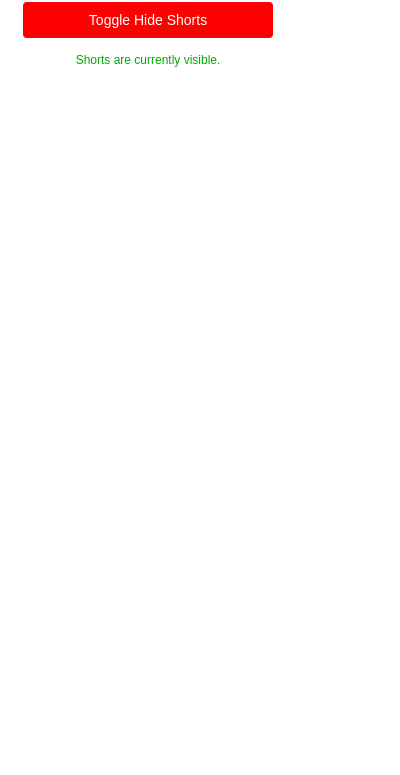
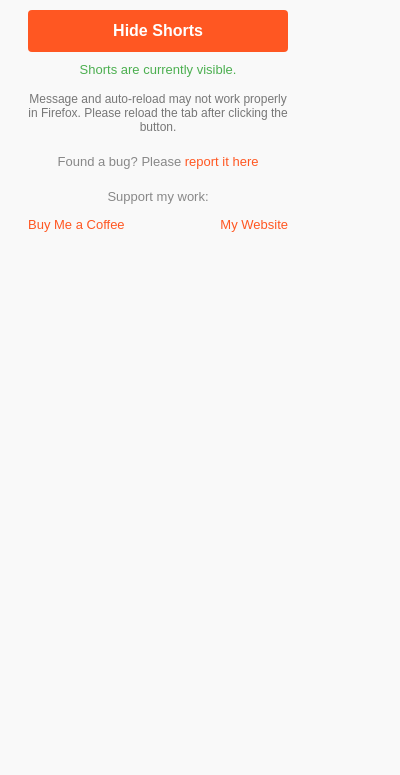
Before and after one commit to Grenish/detoxify, a browser extension: page firefox/popup.html in a window 400 px wide. Shown: the part 69-844 px from the top of the page. Drawn offline with Linux system fonts and the light colour scheme.

Commit message:
Refractor the code with firefox support

```diff
--- a/firefox/background-script.js
+++ b/firefox/background-script.js
@@ -1,6 +1,5 @@
 chrome.runtime.onMessage.addListener((request, sender, sendResponse) => {
   if (request.action === "updateShortsVisibility") {
-    // Get all YouTube tabs and send them a message to update Shorts visibility
     chrome.tabs.query({ url: "*://www.youtube.com/*" }, (tabs) => {
       if (chrome.runtime.lastError) {
         console.error("Could not query tabs:", chrome.runtime.lastError);
@@ -15,7 +14,7 @@ chrome.runtime.onMessage.addListener((request, sender, sendResponse) => {
             if (chrome.runtime.lastError) {
               console.error(
                 "Error sending message to content script:",
-                chrome.runtime.lastError
+                chrome.runtime.lastError.message
               );
             }
           }
--- a/firefox/popup.html
+++ b/firefox/popup.html
@@ -2,51 +2,124 @@
 <html lang="en">
   <head>
     <meta charset="UTF-8" />
-    <title>YouTube Shorts Hider</title>
+    <title>Detoxify YouTube</title>
     <style>
+      /* Overall layout and font */
       body {
         font-family: Arial, sans-serif;
-        padding: 15px;
-        width: 250px;
+        padding: 20px;
+        width: 260px;
+        background-color: #f9f9f9;
+        color: #333;
       }
+
+      /* Title styling */
       h1 {
-        font-size: 18px;
+        font-size: 20px;
         margin-bottom: 15px;
         text-align: center;
-        color: #ff0000;
+        color: #ff5722;
       }
-      .option {
-        margin-bottom: 15px;
-      }
+
+      /* Button styling */
       .toggle-button {
         width: 100%;
-        padding: 10px;
-        background-color: #ff0000;
+        padding: 12px;
+        background-color: #ff5722;
         color: #ffffff;
         border: none;
-        font-size: 14px;
+        font-size: 16px;
+        font-weight: bold;
         cursor: pointer;
         border-radius: 4px;
+        transition: background-color 0.3s ease;
       }
+
       .toggle-button:hover {
-        background-color: #cc0000;
+        background-color: #e64a19;
       }
+
+      /* Message styling */
       .message {
-        font-size: 12px;
-        color: #00aa00;
+        font-size: 13px;
+        color: #4caf50;
         text-align: center;
         margin-top: 10px;
+      }
+
+      /* Notice text styling */
+      .notice {
+        font-size: 12px;
+        color: #777;
+        text-align: center;
+        margin-top: 15px;
+      }
+
+      /* Link and support styling */
+      .link-container,
+      .support-container {
+        text-align: center;
+        font-size: 13px;
+        margin-top: 20px;
+        color: #888;
+      }
+
+      .link-container a,
+      .support-container a {
+        color: #ff5722;
+        text-decoration: none;
+      }
+
+      .link-container a:hover,
+      .support-container a:hover {
+        text-decoration: underline;
+      }
+
+      /* Support links in a row */
+      .support-links {
+        display: flex;
+        justify-content: space-between;
+        margin-top: 5px;
       }
     </style>
   </head>
   <body>
     <h1>Detoxify YouTube</h1>
+
     <div class="option">
       <button class="toggle-button" id="toggle-shorts-btn">
         Toggle Hide Shorts
       </button>
     </div>
+
     <div class="message" id="message"></div>
+
+    <p class="notice">
+      Message and auto-reload may not work properly in Firefox. Please reload
+      the tab after clicking the button.
+    </p>
+
+    <div class="link-container">
+      <p>
+        Found a bug? Please
+        <a
+          href="https://github.com/Grenish/detoxify/issues/new/choose"
+          target="_blank"
+          >report it here</a
+        >
+      </p>
+    </div>
+
+    <div class="support-container">
+      <p>Support my work:</p>
+      <div class="support-links">
+        <a href="https://buymeacoffee.com/grenish" target="_blank"
+          >Buy Me a Coffee</a
+        >
+        <a href="https://grenishrai.icu" target="_blank">My Website</a>
+      </div>
+    </div>
+
     <script src="popup.js"></script>
   </body>
 </html>
--- a/firefox/popup.js
+++ b/firefox/popup.js
@@ -1,26 +1,55 @@
-// Retrieve stored preference and update UI
-chrome.storage.sync.get("hideShorts", (data) => {
+// Polyfill for Firefox compatibility
+if (typeof browser !== "undefined") {
+  chrome = browser;
+}
+
+document.addEventListener("DOMContentLoaded", () => {
+  const toggleButton = document.getElementById("toggle-shorts-btn");
   const message = document.getElementById("message");
-  message.innerText = data.hideShorts
-    ? "Shorts are currently hidden."
-    : "Shorts are currently visible.";
-});
 
-// Toggle button to enable or disable hiding Shorts
-document.getElementById("toggle-shorts-btn").addEventListener("click", () => {
-  chrome.storage.sync.get("hideShorts", (data) => {
-    const newState = !data.hideShorts;
+  // Function to set the message and button text
+  function setButtonAndMessage(isHidden) {
+    message.innerText = isHidden
+      ? "Shorts are currently hidden."
+      : "Shorts are currently visible.";
+    toggleButton.textContent = isHidden ? "Unhide Shorts" : "Hide Shorts";
+  }
 
-    // Save new state
-    chrome.storage.sync.set({ hideShorts: newState }, () => {
-      // Update message
-      const message = document.getElementById("message");
-      message.innerText = newState
-        ? "Shorts are now hidden."
-        : "Shorts are now visible.";
+  // Initialize button and message on popup load
+  chrome.storage.sync.get({ hideShorts: false }, (data) => {
+    const isHidden =
+      data && data.hideShorts !== undefined ? data.hideShorts : false;
+    setButtonAndMessage(isHidden);
+  });
 
-      // Send message to content script to update Shorts visibility immediately
-      chrome.runtime.sendMessage({ action: "updateShortsVisibility" });
+  // Toggle button click handler
+  toggleButton.addEventListener("click", () => {
+    chrome.storage.sync.get({ hideShorts: false }, (data) => {
+      const currentState =
+        data && data.hideShorts !== undefined ? data.hideShorts : false;
+      const newState = !currentState;
+
+      chrome.storage.sync.set({ hideShorts: newState }, () => {
+        // Update button text and message
+        setButtonAndMessage(newState);
+
+        // Send message to content script to update visibility
+        chrome.runtime.sendMessage({ action: "updateShortsVisibility" });
+
+        // Reload YouTube tabs to apply changes
+        chrome.tabs.query({ url: "*://www.youtube.com/*" }, (tabs) => {
+          tabs.forEach((tab) => {
+            chrome.tabs.reload(tab.id, () => {
+              if (chrome.runtime.lastError) {
+                console.error(
+                  "Error reloading tab:",
+                  chrome.runtime.lastError.message
+                );
+              }
+            });
+          });
+        });
+      });
     });
   });
 });
```
Also changed, not shown: firefox/content.js (+28 -39 lines), firefox/detoxify.png (added), firefox/manifest.json.
